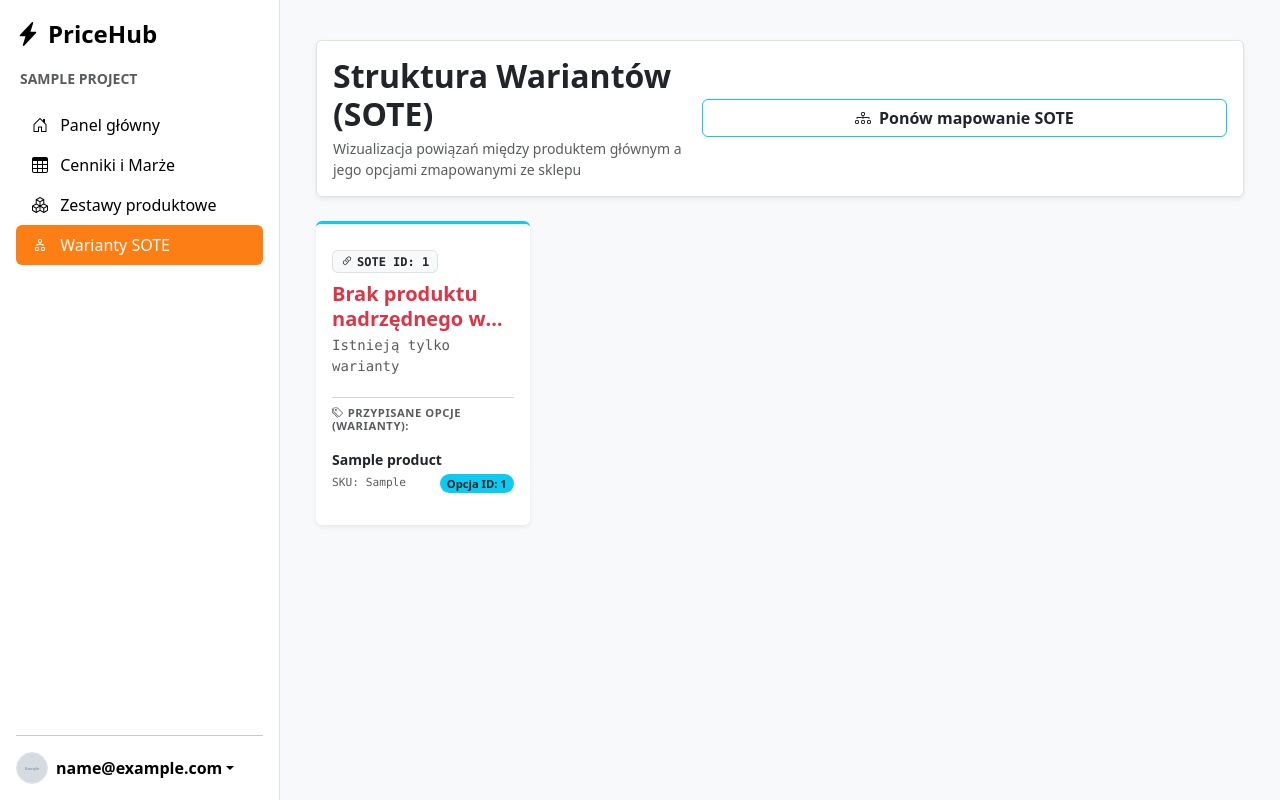
After one commit to mateo-malesz/PriceHub-IXION, a Flask app: page /project/1/sote-variants in a window 1280 px wide. The commit adds this page. Run offline with Flask 3, Linux system fonts and the light colour scheme; a user stored in the database is signed in; tables that the repository leaves empty hold one stand-in row (values such as "Sample post"); grey boxes marked "Sample" are stand-in pictures.

Commit message:
SOTE get + api_cache + seed

```diff
--- a/app.py
+++ b/app.py
@@ -25,6 +25,8 @@ from dotenv import load_dotenv
 from threading import Thread
 from flask import jsonify
 from flask import current_app
+from zeep import Client
+from zeep.helpers import serialize_object
 try:
     from zoneinfo import ZoneInfo
 except ImportError:
@@ -120,18 +122,46 @@ class MyModelView(ModelView):
         flash('Brak uprawnień administratora.', category='error')
         return redirect(url_for('home'))
 
-class ProductModelView(MyModelView):
-    # Aktualizujemy wyszukiwanie po nowych kolumnach
-    column_searchable_list = ['title', 'sku', 'supplier_sku']
+# class ProductModelView(MyModelView):
+#     # Aktualizujemy wyszukiwanie po nowych kolumnach
+#     column_searchable_list = ['title', 'sku', 'supplier_sku']
 
-    # Aktualizujemy filtry
-    column_filters = ['producer', 'currency']
+#     # Aktualizujemy filtry
+#     column_filters = ['producer', 'currency']
 
-    # Aktualizujemy listę wyświetlanych kolumn
-    column_list = ['sku', 'title', 'producer', 'currency', 'vat_rate']
+#     # Aktualizujemy listę wyświetlanych kolumn
+#     column_list = ['sku', 'title', 'producer', 'currency', 'vat_rate']
 
-    # Aktualizujemy sortowanie
-    column_sortable_list = ['title', 'sku']
+#     # Aktualizujemy sortowanie
+#     column_sortable_list = ['title', 'sku']
+
+class ProductAdminView(ModelView):
+    # 1. Kolumny widoczne w głównej tabeli (wybrałem najważniejsze, żeby nie zepsuć responsywności)
+    column_list = (
+        'sku', 'title', 'stock', 'sote_current_price_gross',
+        'producer', 'ean', 'sellassist_id', 'sote_id', 'sote_option_id',
+        'purchase_price_net_currency', 'vat_rate'
+    )
+
+    # 2. Pola, po których można swobodnie wyszukiwać w pasku "Search"
+    column_searchable_list = ('sku', 'title', 'ean', 'producer', 'sellassist_id')
+
+    # 3. Zestaw filtrów w bocznym menu (pozwala np. wyfiltrować "stock > 0")
+    column_filters = ('producer', 'stock', 'sote_id', 'vat_rate')
+
+    # 4. Szybka edycja komórek bezpośrednio z widoku listy (bez wchodzenia w detale)
+    column_editable_list = ['stock', 'sote_current_price_gross', 'purchase_price_net_currency']
+
+    # 5. Domyślne sortowanie
+    column_default_sort = 'sku'
+
+    # 6. Paginacja
+    page_size = 50
+
+    # Ochrona widoku (dostosuj do swojego obecnego mechanizmu logowania w adminie)
+    def is_accessible(self):
+        from flask_login import current_user
+        return current_user.is_authenticated
 
 class UserModelView(MyModelView):
     def on_model_change(self, form, model, is_created):
@@ -211,14 +241,21 @@ class Supplier(db.Model):
 # --- PRODUKT (BAZA GLOBALNA) ---
 class Product(db.Model):
     sku = db.Column(db.String(64), primary_key=True)
-    sellassist_id = db.Column(db.String(64), unique=True, nullable=True) # <- TO DODAJEMY
+    sellassist_id = db.Column(db.String(64), unique=True, nullable=True)
+    sote_id = db.Column(db.Integer, nullable=True)        # ID produktu nadrzędnego
+    sote_option_id = db.Column(db.Integer, nullable=True) # ID konkretnego wariantu (jeśli istnieje)
+
     title = db.Column(db.String(200), nullable=False)
-    producer = db.Column(db.String(100), nullable=True)
+    producer = db.Column(db.String(128), nullable=True)
+    ean = db.Column(db.String(32), nullable=True)
+    stock = db.Column(db.Integer, default=0) # Fizyczny stan magazynowy
     supplier_sku = db.Column(db.String(100), nullable=True) # ID u dostawcy
     supplier_id = db.Column(db.Integer, db.ForeignKey('supplier.id'))
 
     currency = db.Column(db.String(10), default='PLN')
     vat_rate = db.Column(db.Integer, default=23)
+
+    sote_current_price_gross = db.Column(db.Float, nullable=True) # Aktualna cena brutto w sklepie
 
     purchase_price_net_currency = db.Column(db.Float, nullable=True) # W walucie
     catalog_price_net_currency = db.Column(db.Float, nullable=True)
@@ -401,7 +438,7 @@ def sync_sellassist():
     }
 
     # Pobieramy paczkę produktów
-    params = {"limit": 100}
+    params = {"limit": 300}
 
     try:
         response = requests.get(api_url, headers=headers, params=params)
@@ -547,6 +584,35 @@ def project_bundles(project_id):
 
     return render_template('bundles.html', project=project, bundles=bundles_dict)
 
+@app.route('/project/<int:project_id>/sote-variants')
+@login_required
+def sote_variants(project_id):
+    project = Project.query.get_or_404(project_id)
+    if current_user not in project.users:
+        flash('Brak dostępu.', 'error')
+        return redirect(url_for('projects'))
+
+    # Pobieramy z bazy globalnej tylko te produkty, które mają nadane ID z SOTE
+    sote_products = Product.query.filter(Product.sote_id.isnot(None)).all()
+
+    # Grupujemy produkty po nadrzędnym sote_id
+    variants_dict = {}
+    for p in sote_products:
+        sid = p.sote_id
+        if sid not in variants_dict:
+            variants_dict[sid] = {'main': None, 'variants': []}
+
+        # Jeśli nie ma sote_option_id, to jest to produkt główny (rodzic)
+        if p.sote_option_id is None:
+            variants_dict[sid]['main'] = p
+        else:
+            # W przeciwnym wypadku to jest wariant (dziecko)
+            variants_dict[sid]['variants'].append(p)
+
+    # --- TO DODAJEMY: Filtrujemy słownik, zostawiając TYLKO te wpisy, które mają warianty ---
+    filtered_dict = {sid: data for sid, data in variants_dict.items() if len(data['variants']) > 0}
+
+    return render_template('sote_variants.html', project=project, variants_dict=filtered_dict)
 
 # --- SYNCHRONIZACJA ZESTAWÓW (Z SellAssist do SQLite) ---
 @app.route('/project/<int:project_id>/sync-bundles')
@@ -610,6 +676,93 @@ def sync_bundles(project_id):
     # Po zakończeniu syncu przekierowujemy użytkownika od razu na podstronę zestawów, by widział efekt
     return redirect(url_for('project_bundles', project_id=project.id))
 
+@app.route('/project/<int:project_id>/sync-sote')
+@login_required
+def sync_sote_options(project_id):
+    project = Project.query.get_or_404(project_id)
+    if current_user not in project.users:
+        flash('Brak dostępu.', 'error')
+        return redirect(url_for('projects'))
+
+    # Sprawdzamy czy projekt ma wpisane dane do SOTE
+    if not project.api_url or not project.api_user or not project.api_password:
+        flash("Uzupełnij dane dostępowe do SOTE w ustawieniach projektu!", "error")
+        return redirect(url_for('project_dashboard', project_id=project.id))
+
+    WSDL_LOGIN = f"{project.api_url}/webapi/soap?wsdl"
+    WSDL_PRODUCT = f"{project.api_url}/product/soap?wsdl"
+
+    try:
+        # 1. Logowanie do SOTE
+        client_login = Client(WSDL_LOGIN)
+        login_type = client_login.get_type("ns0:doLogin")
+        session_hash = client_login.service.doLogin(login_type(
+            _culture="pl",
+            username=project.api_user,
+            password=project.api_password
+        ))
+
+        # 2. Pobieranie głównej listy produktów
+        client_product = Client(WSDL_PRODUCT)
+        get_list_type = client_product.get_type("ns0:GetProductList")
+        products_response = client_product.service.GetProductList(get_list_type(_session_hash=session_hash))
+
+        products = serialize_object(products_response)
+        if not isinstance(products, list):
+            products = [products]
+
+        updated_main = 0
+        updated_options = 0
+
+        # 3. Iteracja i mapowanie do SQLite
+        for p in products:
+            p_id = p.get('id')
+            p_code = p.get('code')
+
+            # Mapowanie produktu płaskiego (bez opcji)
+            if p_code:
+                db_prod = Product.query.filter_by(sku=p_code).first()
+                if db_prod:
+                    db_prod.sote_id = p_id
+                    updated_main += 1
+
+            # Sprawdzanie opcji (wariantów)
+            try:
+                get_options_type = client_product.get_type("ns0:GetProductOptionsList")
+                options_response = client_product.service.GetProductOptionsList(
+                    get_options_type(_session_hash=session_hash, product_id=p_id)
+                )
+
+                if options_response:
+                    options = serialize_object(options_response)
+                    if not isinstance(options, list):
+                        options = [options]
+
+                    for opt in options:
+                        opt_id = opt.get('id')
+                        opt_code = opt.get('code') or opt.get('sku') or opt.get('name')
+
+                        if opt_code:
+                            # Szukamy tego wariantu w naszej bazie po SKU
+                            db_opt = Product.query.filter_by(sku=opt_code).first()
+                            if db_opt:
+                                db_opt.sote_id = p_id          # ID rodzica z SOTE
+                                db_opt.sote_option_id = opt_id # Własne ID wariantu
+                                updated_options += 1
+            except Exception as e:
+                logger.error(f"Błąd przy pobieraniu opcji dla produktu SOTE {p_id}: {e}")
+                continue
+
+        db.session.commit()
+        flash(f"Zmapowano z SOTE! Produkty główne: {updated_main}, Warianty: {updated_options}.", "success")
+
+    except Exception as e:
+        db.session.rollback()
+        logger.error(f"Błąd synchronizacji SOTE: {e}")
+        flash(f"Błąd komunikacji z SOTE SOAP: {e}", "error")
+
+    return redirect(url_for('project_dashboard', project_id=project.id))
+
 # TWORZENIE ADMINA - inicjalizacja tylko przy pierwszym uruchomieniu
 @app.route('/create-admin')
 def create_admin():
@@ -631,7 +784,8 @@ def create_admin():
 # --- REJESTRACJA WIDOKÓW W FLASK-ADMIN ---
 admin.add_view(UserModelView(User, db.session, name='Użytkownicy'))
 admin.add_view(ProjectModelView(Project, db.session, name='Projekty'))
-admin.add_view(ProductModelView(Product, db.session, name='Produkty'))
+# admin.add_view(ProductModelView(Product, db.session, name='Produkty'))
+admin.add_view(ProductAdminView(Product, db.session))
 
 if __name__ == '__main__':
     with app.app_context():
--- a/templates/base.html
+++ b/templates/base.html
@@ -78,6 +78,12 @@
                             <i class="bi bi-boxes me-2"></i> Zestawy produktowe
                         </a>
                     </li>
+                    <li>
+                        <a href="{{ url_for('sote_variants', project_id=project.id) }}"
+                            class="nav-link {% if request.endpoint == 'sote_variants' %}active{% else %}link-body-emphasis{% endif %}">
+                            <i class="bi bi-diagram-2 me-2"></i> Warianty SOTE
+                        </a>
+                    </li>
                 </ul>
 
                 {% else %}
--- /dev/null
+++ b/templates/sote_variants.html
@@ -0,0 +1,117 @@
+{% extends 'base.html' %}
+
+{% block title %}Warianty SOTE - {{ project.name }}{% endblock %}
+
+{% block content %}
+<div class="container-fluid py-3">
+    <div
+        class="d-flex flex-column flex-sm-row justify-content-between align-items-start align-items-sm-center gap-3 mb-4 bg-white p-3 rounded shadow-sm border">
+        <div>
+            <h2 class="fw-bold mb-1 text-dark">Struktura Wariantów (SOTE)</h2>
+            <p class="text-muted small mb-0">Wizualizacja powiązań między produktem głównym a jego opcjami zmapowanymi
+                ze sklepu</p>
+        </div>
+        <div class="w-100 w-sm-auto text-end">
+            <a href="{{ url_for('sync_sote_options', project_id=project.id) }}"
+                class="btn btn-outline-info fw-bold w-100 w-sm-auto text-dark">
+                <i class="bi bi-diagram-3 me-2"></i>Ponów mapowanie SOTE
+            </a>
+        </div>
+    </div>
+
+    <div class="row g-4">
+        {% if not variants_dict %}
+        <div class="col-12 text-center py-5">
+            <div class="p-5 bg-white rounded shadow-sm border">
+                <i class="bi bi-diagram-2 text-muted mb-3 d-block" style="font-size: 4rem;"></i>
+                <h4 class="fw-bold text-secondary">Brak zmapowanych wariantów</h4>
+                <p class="text-muted small mb-4">W bazie nie znaleziono żadnych produktów posiadających identyfikator
+                    SOTE.</p>
+                <a href="{{ url_for('sync_sote_options', project_id=project.id) }}"
+                    class="btn btn-info text-dark fw-bold px-4">
+                    Uruchom mapowanie SOTE
+                </a>
+            </div>
+        </div>
+        {% else %}
+        {% for sote_id, data in variants_dict.items() %}
+        <div class="col-12 col-sm-6 col-md-4 col-xl-3">
+            <div class="card h-100 shadow-sm border-0 border-top border-info border-3">
+                <div class="card-header bg-white border-bottom-0 pt-4 pb-1 px-3">
+                    <span class="badge bg-light text-dark font-monospace border mb-2 px-2 py-1"
+                        style="font-size: 0.75rem;">
+                        <i class="bi bi-link-45deg me-1"></i>SOTE ID: {{ sote_id }}
+                    </span>
+
+                    {% if data.main %}
+                    <h5 class="fw-bold text-dark lh-sm text-truncate-2 mb-0" title="{{ data.main.title }}">
+                        {{ data.main.title }}
+                    </h5>
+                    <span class="text-muted small font-monospace d-block mt-1">SKU: {{ data.main.sku }}</span>
+                    {% else %}
+                    <h5 class="fw-bold text-danger lh-sm text-truncate-2 mb-0">
+                        Brak produktu nadrzędnego w bazie (SQLite)
+                    </h5>
+                    <span class="text-muted small font-monospace d-block mt-1">Istnieją tylko warianty</span>
+                    {% endif %}
+                </div>
+
+                <div class="card-body px-3 pt-2 pb-4">
+                    <hr class="text-muted my-2 opacity-25">
+                    <h6 class="text-muted small text-uppercase fw-bold tracking-wider mb-2 mt-2"
+                        style="font-size: 0.7rem;">
+                        <i class="bi bi-tags me-1"></i>Przypisane opcje (Warianty):
+                    </h6>
+
+                    {% if data.variants|length == 0 %}
+                    <div class="alert alert-light border py-2 text-center small text-muted mb-0">
+                        Produkt płaski (brak wariantów)
+                    </div>
+                    {% else %}
+                    <ul class="list-group list-group-flush">
+                        {% for variant in data.variants %}
+                        <li class="list-group-item px-0 bg-transparent py-2 border-light">
+                            <div class="min-width-0">
+                                <div class="fw-bold text-dark text-truncate small mb-0" title="{{ variant.title }}">
+                                    {{ variant.title }}
+                                </div>
+                                <div class="d-flex justify-content-between align-items-center mt-1">
+                                    <span class="text-muted font-monospace" style="font-size: 0.7rem;">
+                                        SKU: {{ variant.sku }}
+                                    </span>
+                                    <span class="badge bg-info text-dark rounded-pill" style="font-size: 0.7rem;">
+                                        Opcja ID: {{ variant.sote_option_id }}
+                                    </span>
+                                </div>
+                            </div>
+                        </li>
+                        {% endfor %}
+                    </ul>
+                    {% endif %}
+                </div>
+            </div>
+        </div>
+        {% endfor %}
+        {% endif %}
+    </div>
+</div>
+
+<style>
+    .text-truncate-2 {
+        display: -webkit-box;
+        -webkit-line-clamp: 2;
+        -webkit-box-orient: vertical;
+        overflow: hidden;
+        white-space: normal;
+        min-height: 2.7rem;
+    }
+
+    .tracking-wider {
+        letter-spacing: 0.05em;
+    }
+
+    .min-width-0 {
+        min-width: 0;
+    }
+</style>
+{% endblock %}
```
Also changed, not shown: seed_db.py (added, +149 -0 lines), templates/products.html (+7 -4 lines), sote_integration.py (line endings or trailing spaces), 1 other file.
